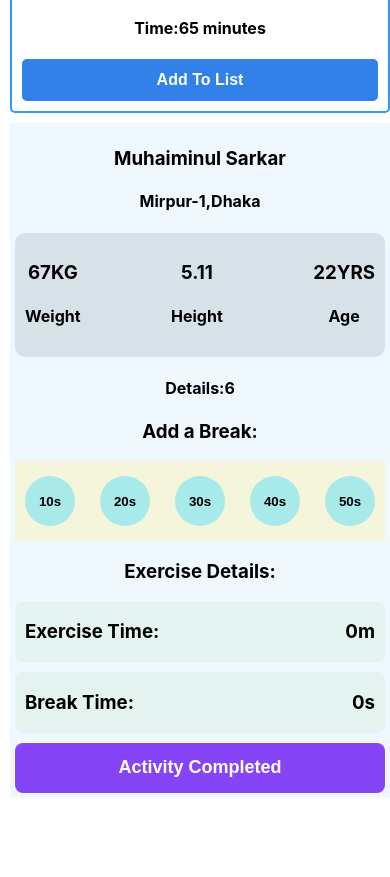
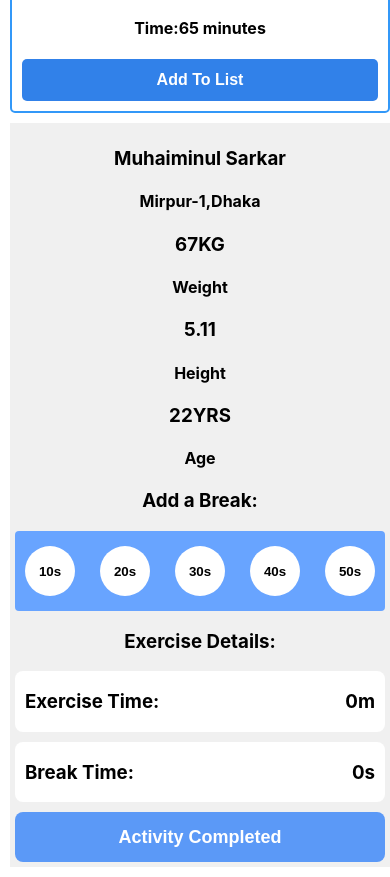
Before and after one commit to Muhaiminulsarkar/daily-routine-project, a React (Create React App) app: page / in a window 390 px wide. Shown: the part 2540-3417 px from the top of the page. Before the commit the page ends 3348 px from the top, so only its background shows below. Built offline with nearby package versions, Linux system fonts and the light colour scheme.

Commit message:
responsive added

```diff
--- a/src/Routine/Routine.css
+++ b/src/Routine/Routine.css
@@ -13,37 +13,38 @@
 }
 
 .right-container {
-    background-color: aliceblue;
+    background-color: rgb(240, 240, 240);
     padding: 5px;
 
 }
 
-.user {
+.user-detailis {
     display: flex;
     justify-content: space-between;
     align-items: center;
-    background-color: rgb(215, 225, 232);
+    background-color: rgb(255, 255, 255);
     padding: 10px;
     gap: 10px;
     border-radius: 10px;
 }
 
-.break-content {
+.break-time {
     display: flex;
     justify-content: space-between;
     align-items: center;
     gap: 5px;
     height: 80px;
     width: 100%;
-    background-color: beige;
+    border-radius: 4px;
+    background-color: rgb(104, 164, 255);
 }
 
-.break-content button {
+.break-time button {
     margin: 0px 10px;
     border: none;
     height: 50px;
     width: 50px;
-    background-color: rgb(168, 233, 233);
+    background-color: rgb(255, 255, 255);
     border-radius: 50%;
     cursor: pointer;
     font-weight: bold;
@@ -56,17 +57,17 @@
     padding-right: 10px;
     align-items: center;
     margin-bottom: 10px;
-    background-color: rgb(228, 243, 239);
+    background-color: rgb(255, 255, 255);
     border-radius: 8px;
 }
 
-.activity button {
+.activity-btn button {
 
     border: none;
     width: 100%;
     height: 50px;
     font-size: 18px;
-    background-color: rgb(133, 68, 245);
+    background-color: rgb(91, 153, 247);
     color: white;
     border-radius: 8px;
     cursor: pointer;
--- a/src/Routine/Routine.js
+++ b/src/Routine/Routine.js
@@ -66,11 +66,10 @@ const Routine = () => {
                         <h4>Age</h4>
                     </div>
                 </div>
-                <h4>Details:{routines.length}</h4>
 
                 <div>
                     <h3>Add a Break:</h3>
-                    <div className='break-content'>
+                    <div className='break-time'>
                         <button onClick={() => addTominute(10)}>10s</button>
                         <button onClick={() => addTominute(20)}>20s</button>
                         <button onClick={() => addTominute(30)}>30s</button>
@@ -93,7 +92,7 @@ const Routine = () => {
 
                 </div>
 
-                <div className='activity'>
+                <div className='activity-btn'>
                     <button>Activity Completed</button>
                 </div>
             </div>
```
